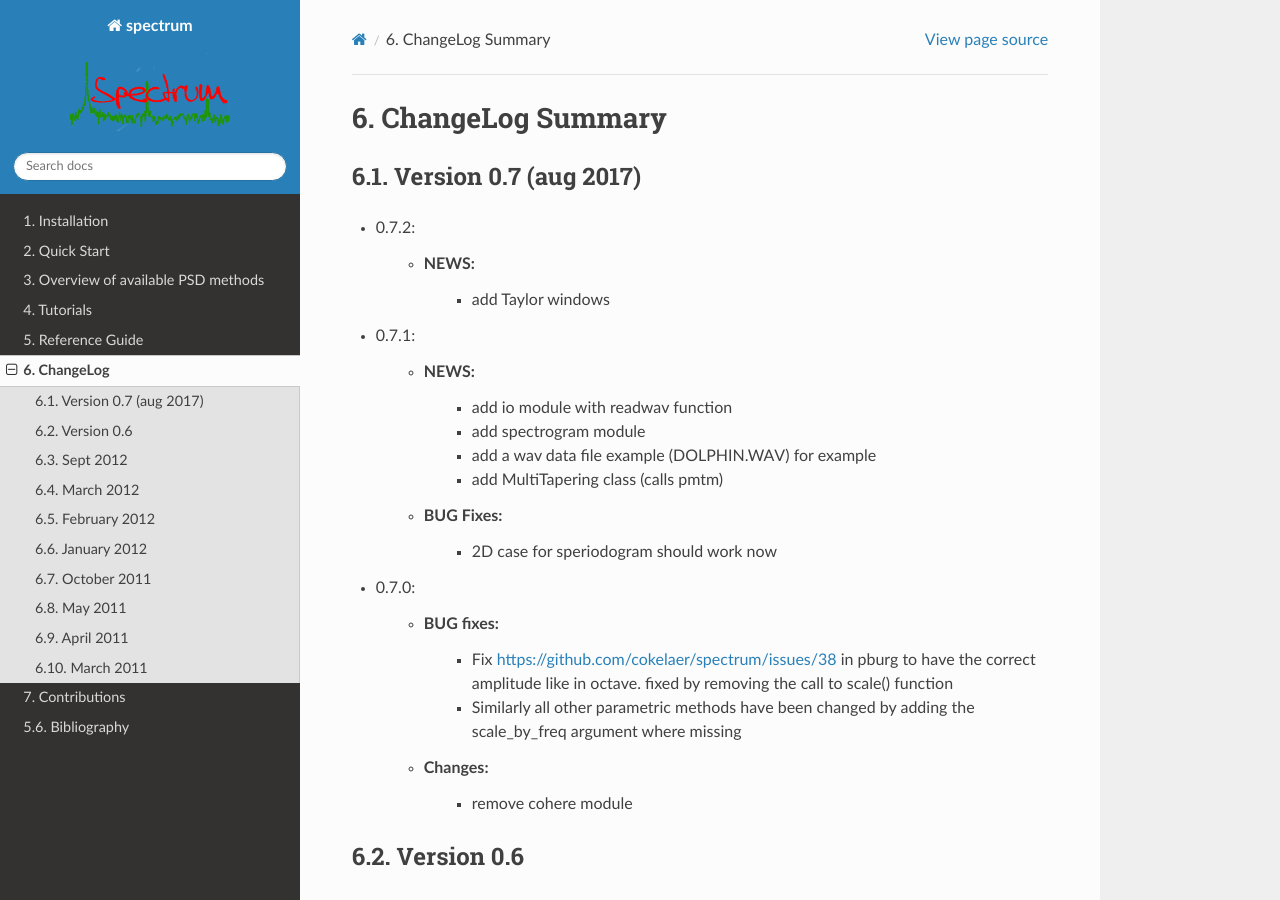
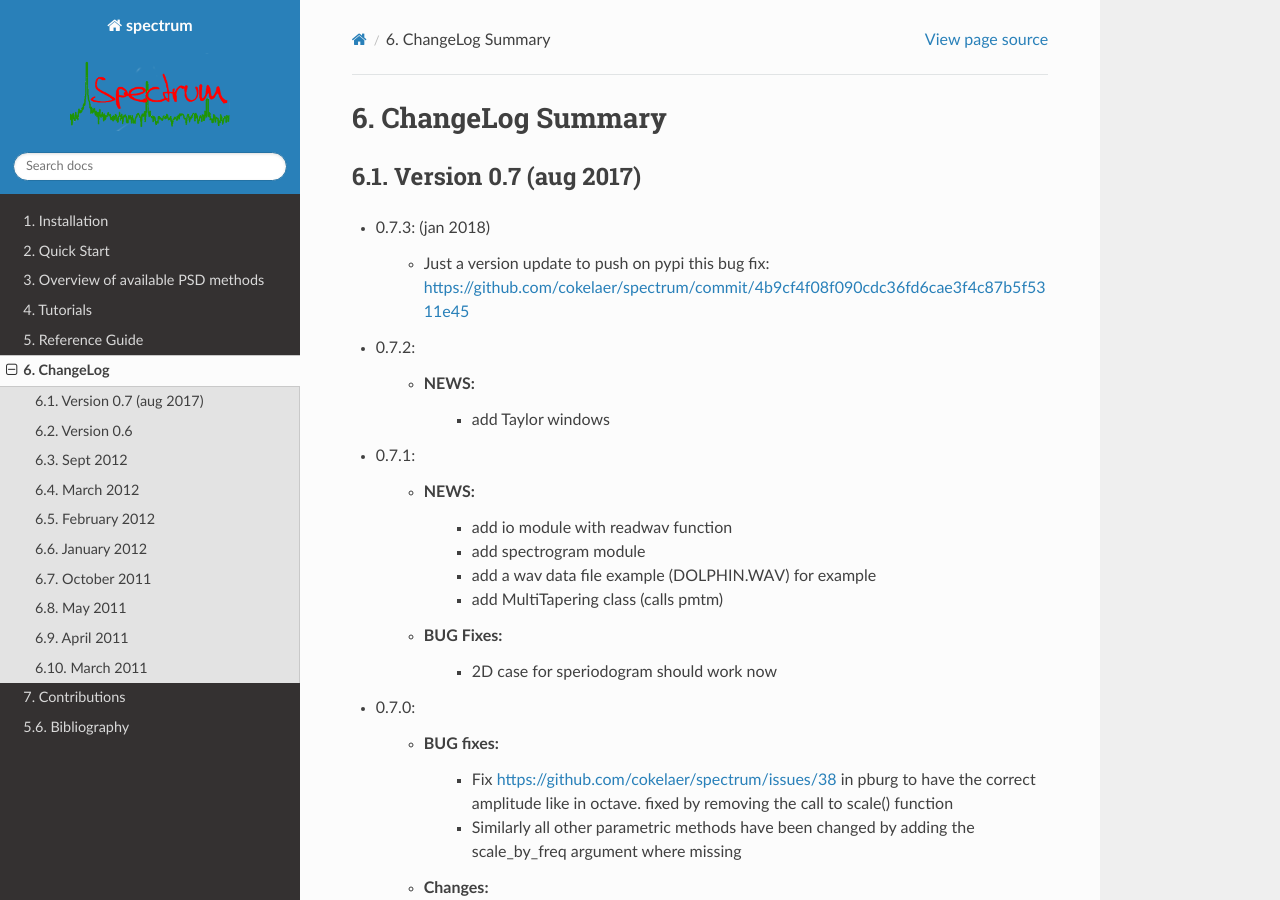
Before and after one commit to cokelaer/spectrum, a Sphinx documentation site: the page built from doc/source/ChangeLog.rst, in a window 1280 px wide and 900 px high. Built offline with Sphinx 7.4.7 and the Read the Docs theme 2.0.0, drawn with Linux system fonts in a browser that asks for light colours; formulas are drawn with MathJax 3; the version number could not be read and is left out.

Commit message:
increase version

```diff
--- a/doc/source/ChangeLog.rst
+++ b/doc/source/ChangeLog.rst
@@ -3,6 +3,11 @@ ChangeLog Summary
 
 Version 0.7 (aug 2017)
 -----------------------
+
+* 0.7.3: (jan 2018)
+
+    * Just a version update to push on pypi this bug fix:
+      https://github.com/cokelaer/spectrum/commit/4b9cf4f08f090cdc36fd6cae3f4c87b5f5311e45
 
 * 0.7.2:
 
--- a/setup.py
+++ b/setup.py
@@ -9,7 +9,7 @@ from distutils.core import Extension
 
 _MAJOR               = 0
 _MINOR               = 7
-_MICRO               = 2
+_MICRO               = 3
 version              = '%d.%d.%d' % (_MAJOR, _MINOR, _MICRO)
 release              = '%d.%d' % (_MAJOR, _MINOR)
 
```
